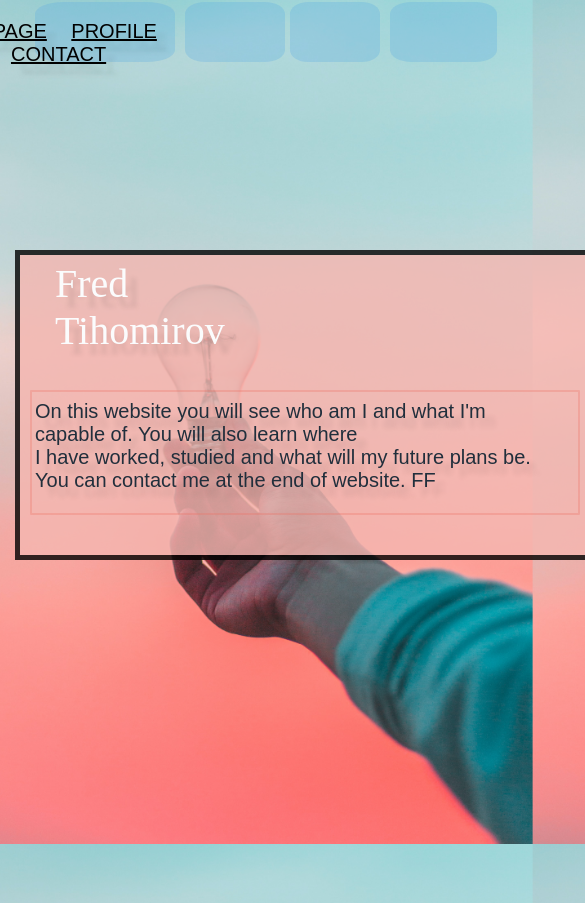
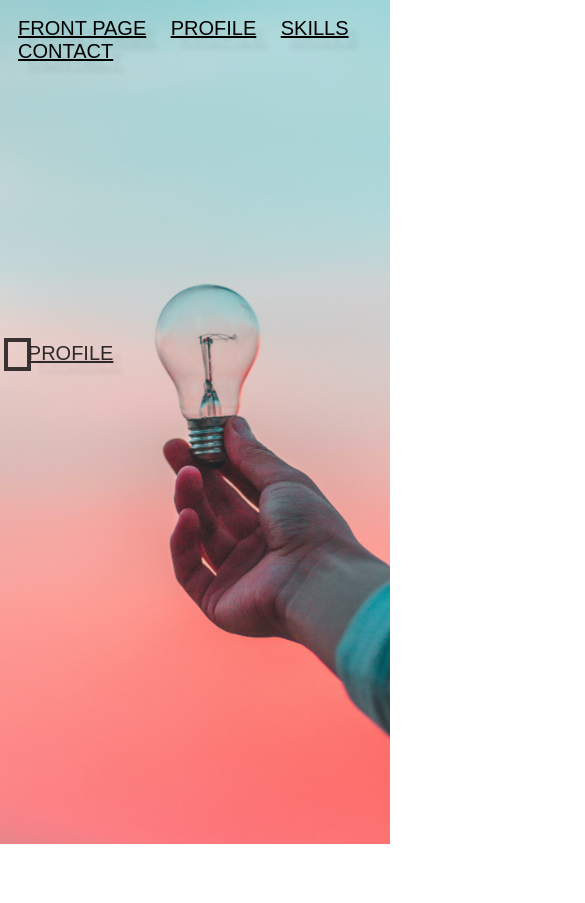
Before and after one commit to HackerFred/Portfolio, a plain HTML site: page index.html in a window 390 px wide. Shown: the top 903 px of the page, 585 px wide, since content can reach past the window. After the commit the page ends 844 px from the top, so only its background shows below. Drawn offline with Linux system fonts and the light colour scheme.

Commit message:
responsive?

```diff
--- a/index.html
+++ b/index.html
@@ -5,27 +5,8 @@
 <title>background</title>
   <meta charset="UTF-8">
   <link rel="stylesheet" href="style.css">
-
+<meta name="viewport" content="width=device-width, initial-scale=1.0">
 </head>
-
-<div class="center">
-</div>
-
-<div class="center2">
-</div>
-
-<div class="center3">
-</div>
-
-<div class="center4">
-</div>
-
-<head>
-  <title>
-    CSS Box Model
-  </title>
-</head>
-
 
 <body>
   <div class="hero">
@@ -41,33 +22,6 @@
 
 </body>
 
-
-
-<div class="container">
-</div>
-
-
-<div class="intro-box">
-   </div>
-
-
-  <div class="title"
-  <title>
-    Fred <br> Tihomirov
-  </title>
-  </div>
-
-
-<body>
-  <div class="intro"
-<text>
-<p> On this website you will see who am I and what I'm capable of.
-You will also learn where <br> I have worked, studied and what will my future
-plans be. You can contact me at the end of website. FF
-</p>
-  </text>
-     </div>
-        </body>
 <body>
   <div class="profile">
    <nav>
@@ -80,5 +34,4 @@ plans be. You can contact me at the end of website. FF
 
 
 
-
 </html>
--- a/style.css
+++ b/style.css
@@ -16,9 +16,9 @@ html{
 nav{
    width: 100%;
    position: absolute;
-   top: 0;
-   left: -132.5px;
-   padding: 20px 8%;
+   top: 2%;
+   left: -0.5%;
+   padding: 0 0;
    display: flex;
    align-items: center;
    justify-content: space-between;
@@ -40,214 +40,24 @@ nav ul li a{
   text-transform: uppercase;
 }
 
-
-
 .profile{
-  position:relative;
-  width:100px;
-  height:500px;
-  background:none;
-  left:50px;
-  top:100px;
-}
-
-.profile{
-  font-family: 'Roboto' sans-serif;
-  color: #000000;
-  font-size: 20px;
-  text-shadow: 10px 10px 5px rgba(0, 0, 0, 0.1);
-  text-transform: uppercase;
-}
-
-.profile{
-  width: 600px;
-  border: 15px solid #D98880;
-  padding: 50px;
-  margin: 20px;
-}
-
-
-.title{
-  position:relative;
-  width: 700px;
-  height: 500px;
-  background: none;
-  left: 55px;
-  top: -650px;
-}
-
- .title{
-  color: #fbfcfd;
-  font-size: 40px;
-  text-shadow: 10px 10px 5px rgba(0, 0, 0, 0.1);
-  text-transform: none;
-  font-family: "Times New Roman", serif;
-}
-
-
-
-.intro{
-  position:absolute;
-  width: 500px;
-  height: 500px;
-  background: none;
-  left: 35px;
-  top: 400px;
-}
-
-.intro{
-  color: #212F3C;
-  font-size: 20px;
-  text-shadow: 10px 10px 5px rgba(0, 0, 0, 0.1);
-  text-transform: none;
-  font-family: "Times New Roman", serif;
-}
-
-.intro-box{
-    line-height: 2.5em;
-    height: 5em;
-    overflow: hidden;
-    white-space: nowrap ;
-    text-overflow: clip;
-    width: 100%;
-}
-
-.intro-box{
-  padding: 10px 1px;
-  box-sizing: border-box;
-  border: 2px solid #EC7063;
-  opacity: .3;
-  border-radius: 1px;
-  background-color: none;
-  font-size: 16px;
-  resize: none;
-}
-
-.intro-box{
-  position:absolute;
-  width: 550px;
-  height: 125px;
-  background: none;
-  left: 30px;
-  top: 390px;
-}
-
-
-
-.container{
-background-color: #F5B7B1;
-opacity: .8;
-height: 100px;
-width: 750px;
-border: 5px solid black;
-padding: 150px;
-margin: 300px;
-
-}
-
-.container{
-  position: relative;
-  left: -285px;
-  top: -50px;
-}
-
-
-.profile{
-  width: 100px;
-  height: 350px;
+  width: auto;
+  height: auto;
   position: absolute;
-  top: 1000px;
-  left: 100px;
-  padding: 20px 8%;
+  top: 32.5%;
+  left: 0.6%;
+  padding: 0 0;
   display: flex;
   align-items: center;
   justify-content: space-between;
 }
 
-.profile li a{
-  width: 100%;
-  position: absolute;
-  top: 0;
-  left: 165px;
-  padding: 20px 8%;
-  display: flex;
-  align-items: center;
-  justify-content: space-between;
+.profile{
+top: 40%;
+left: 1%;
+width: 7%;
+height: 4%;
+border: 4.5px solid #0C0C0C;
+opacity: .8;
+word-wrap: break-word;
 }
-
-
-.center{
-  background: #5DADE2;
-  width: 140px;
-  height: 60px;
-  border-radius: 20%;
-  display: flex;
-  align-items: center;
-  text-align: center;
-}
-
-
-.center{
-  position: absolute;
-  opacity: .3;
-  top: 2px;
-  left: 35px;
-  justify-content: space-between;
-}
-
-.center2{
-  background: #5DADE2;
-  width: 100px;
-  height: 60px;
-  border-radius: 20%;
-  display: flex;
-  align-items: center;
-  text-align: center;
-}
-
-
-.center2{
-  position: absolute;
-  opacity: .3;
-  top: 2px;
-  left: 185px;
-  justify-content: space-between;
-}
-
-.center3{
-  background: #5DADE2;
-  width: 90px;
-  height: 60px;
-  border-radius: 20%;
-  display: flex;
-  align-items: center;
-  text-align: center;
-}
-
-
-.center3{
-  position: absolute;
-  opacity: .3;
-  top: 2px;
-  left: 290px;
-  justify-content: space-between;
-}
-
-.center4{
-  background: #5DADE2;
-  width: 107px;
-  height: 60px;
-  border-radius: 20%;
-  display: flex;
-  align-items: center;
-  text-align: center;
-}
-
-
-.center4{
-  position: absolute;
-  opacity: .3;
-  top: 2px;
-  left: 390px;
-  justify-content: space-between;
-}
```
Also changed, not shown: program.png (added).
